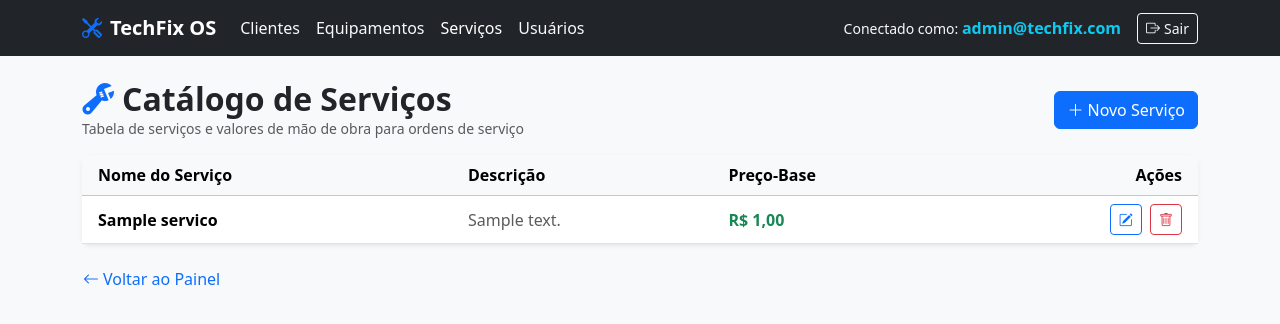
After one commit to CodenameNep/Projeto-final-Springboot-Web, a Spring Boot app: page /servicos in a window 1280 px wide. The commit adds this page. Shown: the top 324 px of the page. Run offline with Spring Boot 4, Linux system fonts and the light colour scheme; a user stored in the database is signed in; tables that the repository leaves empty hold one stand-in row (values such as "Sample post"); some of the project's set-up classes (security, data sources, template engines, error pages and the like) are left out, and stand-ins take their place; some libraries are stand-ins or nearby versions.

Commit message:
feat: controllers e telas funcionais de equipamentos e catalogo de servicos

```diff
--- /dev/null
+++ b/src/main/java/com/assistencia/controller/ServicoController.java
@@ -0,0 +1,87 @@
+package com.assistencia.controller;
+
+import com.assistencia.dto.ServicoDTO;
+import com.assistencia.model.Servico;
+import com.assistencia.service.ServicoService;
+import jakarta.validation.Valid;
+import org.springframework.stereotype.Controller;
+import org.springframework.ui.Model;
+import org.springframework.validation.BindingResult;
+import org.springframework.web.bind.annotation.GetMapping;
+import org.springframework.web.bind.annotation.ModelAttribute;
+import org.springframework.web.bind.annotation.PathVariable;
+import org.springframework.web.bind.annotation.PostMapping;
+import org.springframework.web.bind.annotation.RequestMapping;
+import org.springframework.web.servlet.mvc.support.RedirectAttributes;
+
+@Controller
+@RequestMapping("/servicos")
+public class ServicoController {
+
+    private final ServicoService servicoService;
+
+    public ServicoController(ServicoService servicoService) {
+        this.servicoService = servicoService;
+    }
+
+    @GetMapping
+    public String listar(Model model) {
+        model.addAttribute("servicos", servicoService.listarTodos());
+        return "servicos/lista";
+    }
+
+    @GetMapping("/novo")
+    public String novo(Model model) {
+        model.addAttribute("servico", new ServicoDTO());
+        return "servicos/formulario";
+    }
+
+    @GetMapping("/editar/{id}")
+    public String editar(@PathVariable Long id, Model model) {
+        Servico servico = servicoService.buscarPorId(id);
+        ServicoDTO dto = new ServicoDTO();
+        dto.setId(servico.getId());
+        dto.setNome(servico.getNome());
+        dto.setDescricao(servico.getDescricao());
+        dto.setPrecoBase(servico.getPrecoBase());
+
+        model.addAttribute("servico", dto);
+        return "servicos/formulario";
+    }
+
+    @PostMapping
+    public String salvar(@Valid @ModelAttribute("servico") ServicoDTO dto,
+                         BindingResult erros,
+                         RedirectAttributes flash) {
+        if (erros.hasErrors()) {
+            return "servicos/formulario";
+        }
+
+        Servico servico = new Servico();
+        servico.setId(dto.getId());
+        servico.setNome(dto.getNome().trim());
+        servico.setDescricao(dto.getDescricao() != null ? dto.getDescricao().trim() : null);
+        servico.setPrecoBase(dto.getPrecoBase());
+
+        if (dto.getId() == null) {
+            servicoService.salvar(servico);
+            flash.addFlashAttribute("sucesso", "Serviço cadastrado com sucesso!");
+        } else {
+            servicoService.atualizar(dto.getId(), servico);
+            flash.addFlashAttribute("sucesso", "Serviço atualizado com sucesso!");
+        }
+
+        return "redirect:/servicos";
+    }
+
+    @PostMapping("/excluir/{id}")
+    public String excluir(@PathVariable Long id, RedirectAttributes flash) {
+        try {
+            servicoService.excluir(id);
+            flash.addFlashAttribute("sucesso", "Serviço excluído com sucesso!");
+        } catch (Exception e) {
+            flash.addFlashAttribute("erro", "Não foi possível excluir o serviço: " + e.getMessage());
+        }
+        return "redirect:/servicos";
+    }
+}
--- a/src/main/resources/templates/clientes/lista.html
+++ b/src/main/resources/templates/clientes/lista.html
@@ -21,6 +21,12 @@
             <ul class="navbar-nav me-auto">
                 <li class="nav-item">
                     <a class="nav-link active" th:href="@{/clientes}">Clientes</a>
+                </li>
+                <li class="nav-item">
+                    <a class="nav-link text-light" th:href="@{/equipamentos}">Equipamentos</a>
+                </li>
+                <li class="nav-item">
+                    <a class="nav-link text-light" th:href="@{/servicos}">Serviços</a>
                 </li>
                 <li class="nav-item" sec:authorize="hasRole('ADMIN')">
                     <a class="nav-link text-light" th:href="@{/usuarios}">Usuários</a>
--- a/src/main/resources/templates/index.html
+++ b/src/main/resources/templates/index.html
@@ -22,6 +22,12 @@
                 <ul class="navbar-nav me-auto">
                     <li class="nav-item">
                         <a class="nav-link text-light" th:href="@{/clientes}">Clientes</a>
+                    </li>
+                    <li class="nav-item">
+                        <a class="nav-link text-light" th:href="@{/equipamentos}">Equipamentos</a>
+                    </li>
+                    <li class="nav-item">
+                        <a class="nav-link text-light" th:href="@{/servicos}">Serviços</a>
                     </li>
                 </ul>
                 <ul class="navbar-nav ms-auto align-items-center">
--- /dev/null
+++ b/src/main/resources/templates/servicos/lista.html
@@ -0,0 +1,119 @@
+<!DOCTYPE html>
+<html lang="pt-br" xmlns:th="http://www.thymeleaf.org"
+      xmlns:sec="http://www.thymeleaf.org/extras/spring-security">
+<head>
+    <meta charset="UTF-8">
+    <meta name="viewport" content="width=device-width, initial-scale=1.0">
+    <title>Serviços - TechFix OS</title>
+    <link href="https://cdn.jsdelivr.net/npm/bootstrap@5.3.3/dist/css/bootstrap.min.css" rel="stylesheet">
+    <link rel="stylesheet" href="https://cdn.jsdelivr.net/npm/bootstrap-icons@1.11.3/font/bootstrap-icons.min.css">
+</head>
+<body class="bg-light">
+<nav class="navbar navbar-expand-lg navbar-dark bg-dark">
+    <div class="container">
+        <a class="navbar-brand fw-bold" th:href="@{/}">
+            <i class="bi bi-tools text-primary me-2"></i>TechFix OS
+        </a>
+        <button class="navbar-toggler" type="button" data-bs-toggle="collapse" data-bs-target="#navContent">
+            <span class="navbar-toggler-icon"></span>
+        </button>
+        <div class="collapse navbar-collapse" id="navContent">
+            <ul class="navbar-nav me-auto">
+                <li class="nav-item">
+                    <a class="nav-link text-light" th:href="@{/clientes}">Clientes</a>
+                </li>
+                <li class="nav-item">
+                    <a class="nav-link text-light" th:href="@{/equipamentos}">Equipamentos</a>
+                </li>
+                <li class="nav-item">
+                    <a class="nav-link active" th:href="@{/servicos}">Serviços</a>
+                </li>
+                <li class="nav-item" sec:authorize="hasRole('ADMIN')">
+                    <a class="nav-link text-light" th:href="@{/usuarios}">Usuários</a>
+                </li>
+            </ul>
+            <ul class="navbar-nav ms-auto align-items-center">
+                <li class="nav-item me-3 text-light">
+                    <small>Conectado como: </small>
+                    <strong sec:authentication="name" class="text-info">usuario</strong>
+                </li>
+                <li class="nav-item">
+                    <form th:action="@{/logout}" method="post" class="d-inline">
+                        <button class="btn btn-outline-light btn-sm" type="submit">
+                            <i class="bi bi-box-arrow-right me-1"></i>Sair
+                        </button>
+                    </form>
+                </li>
+            </ul>
+        </div>
+    </div>
+</nav>
+
+<main class="container py-4">
+    <div class="d-flex flex-wrap justify-content-between align-items-center gap-2 mb-3">
+        <div>
+            <h2 class="mb-0 fw-bold"><i class="bi bi-wrench-adjustable text-primary me-2"></i>Catálogo de Serviços</h2>
+            <p class="text-muted small mb-0">Tabela de serviços e valores de mão de obra para ordens de serviço</p>
+        </div>
+        <a class="btn btn-primary" th:href="@{/servicos/novo}">
+            <i class="bi bi-plus-lg me-1"></i>Novo Serviço
+        </a>
+    </div>
+
+    <div th:if="${sucesso}" class="alert alert-success alert-dismissible fade show" role="alert">
+        <i class="bi bi-check-circle-fill me-1"></i><span th:text="${sucesso}"></span>
+        <button type="button" class="btn-close" data-bs-dismiss="alert"></button>
+    </div>
+    <div th:if="${erro}" class="alert alert-danger alert-dismissible fade show" role="alert">
+        <i class="bi bi-exclamation-triangle-fill me-1"></i><span th:text="${erro}"></span>
+        <button type="button" class="btn-close" data-bs-dismiss="alert"></button>
+    </div>
+
+    <div class="card border-0 shadow-sm rounded-3">
+        <div class="table-responsive">
+            <table class="table table-hover mb-0 align-middle">
+                <thead class="table-light">
+                    <tr>
+                        <th class="ps-3">Nome do Serviço</th>
+                        <th>Descrição</th>
+                        <th>Preço-Base</th>
+                        <th class="text-end pe-3">Ações</th>
+                    </tr>
+                </thead>
+                <tbody>
+                    <tr th:each="servico : ${servicos}">
+                        <td class="ps-3 fw-semibold" th:text="${servico.nome}">Troca de Tela</td>
+                        <td class="text-muted" th:text="${servico.descricao != null && !servico.descricao.isEmpty() ? servico.descricao : '-'}">Descrição do serviço</td>
+                        <td class="fw-bold text-success">
+                            R$ <span th:text="${#numbers.formatDecimal(servico.precoBase, 1, 'POINT', 2, 'COMMA')}">150,00</span>
+                        </td>
+                        <td class="text-end pe-3">
+                            <a class="btn btn-sm btn-outline-primary me-1" th:href="@{/servicos/editar/{id}(id=${servico.id})}" title="Editar">
+                                <i class="bi bi-pencil-square"></i>
+                            </a>
+                            <form th:action="@{/servicos/excluir/{id}(id=${servico.id})}" method="post" class="d-inline"
+                                  onsubmit="return confirm('Tem certeza que deseja excluir este serviço?');">
+                                <button type="submit" class="btn btn-sm btn-outline-danger" title="Excluir">
+                                    <i class="bi bi-trash"></i>
+                                </button>
+                            </form>
+                        </td>
+                    </tr>
+                    <tr th:if="${#lists.isEmpty(servicos)}">
+                        <td colspan="4" class="text-center text-muted py-5">
+                            <i class="bi bi-inbox fs-2 d-block mb-2"></i>
+                            Nenhum serviço cadastrado no catálogo.
+                        </td>
+                    </tr>
+                </tbody>
+            </table>
+        </div>
+    </div>
+    <a class="btn btn-link mt-3 ps-0 text-decoration-none" th:href="@{/}">
+        <i class="bi bi-arrow-left me-1"></i>Voltar ao Painel
+    </a>
+</main>
+
+<script src="https://cdn.jsdelivr.net/npm/bootstrap@5.3.3/dist/js/bootstrap.bundle.min.js"></script>
+</body>
+</html>
```
Also changed, not shown: src/main/java/com/assistencia/controller/EquipamentoController.java (added, +114 -0 lines), src/main/java/com/assistencia/dto/EquipamentoDTO.java (added, +79 -0 lines), src/main/java/com/assistencia/dto/ServicoDTO.java (added, +58 -0 lines), src/main/resources/templates/equipamentos/formulario.html (added, +81 -0 lines), src/main/resources/templates/equipamentos/lista.html (added, +132 -0 lines), src/main/resources/templates/servicos/formulario.html (added, +64 -0 lines).
